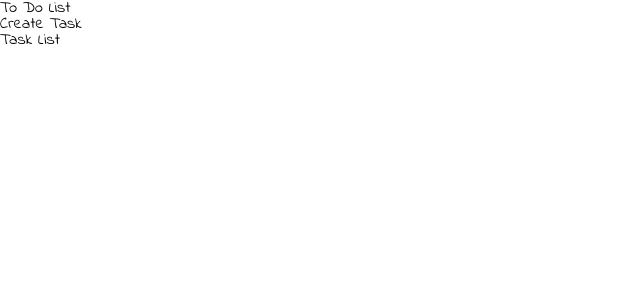
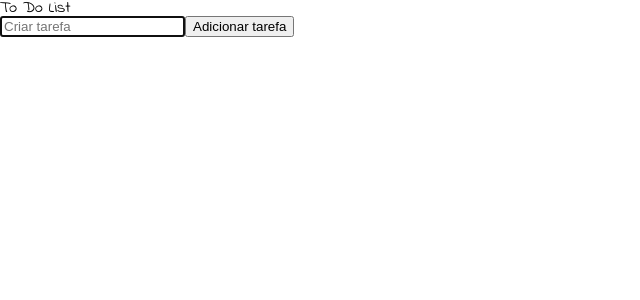
Before and after one commit to alexrla/ToDo-List__React, a React (Create React App) app: page / in a window 1280 px wide. Shown: the top 300 px of the page, without its empty margins (0-640 px from the left). Built offline with nearby package versions, Linux system fonts and the light colour scheme.

Commit message:
Criando o componente para criar e adicionar as tarefas

```diff
--- a/src/components/CreateTask.jsx
+++ b/src/components/CreateTask.jsx
@@ -1,11 +1,27 @@
 import React, { useState } from 'react';
 
 export default function CreateTask(props) {
-    const [ tasks, setTasks ] = useState([]);
+    const createTask = props.createTask;
+    const [ task, setTask ] = useState("");
+
+    function addTask(event)  {
+        event.preventDefault();
+
+        createTask(task);
+
+        setTask("");
+    }
 
     return (
-        <div>
-            <h1>Create Task</h1>
-        </div>
+        <form onSubmit={addTask}>
+            <input type="text"
+                   placeholder="Criar tarefa"
+                   value={task}
+                   onChange = {(event) => setTask(event.target.value)}
+                   autoFocus
+            />
+
+            <button type="submit">Adicionar tarefa</button>
+        </form>
     );
 }
--- a/src/components/Main.jsx
+++ b/src/components/Main.jsx
@@ -6,11 +6,20 @@ import TaskList from './TaskList';
 export default function Main(props) {
     const [ tasks, setTasks ] = useState([]);
 
+    function createTask(task)   {
+        if(task.trim() === "") {
+            alert("O campo para criar tarefa não pode estar vazio.\nPor favor, preencha o campo e tente novamente.");
+            return;
+        }
+
+        setTasks([...tasks, task]);
+    }
+
     return (
         <div>
             <h1>To Do List</h1>
 
-            <CreateTask />
+            <CreateTask createTask={createTask} />
             <TaskList />
         </div>
     );
--- a/src/components/TaskList.jsx
+++ b/src/components/TaskList.jsx
@@ -5,7 +5,7 @@ export default function TaskList(props) {
 
     return (
         <div>
-            <h1>Task List</h1>
+            <h1>{props.task}</h1>
         </div>
     );
 }
```
